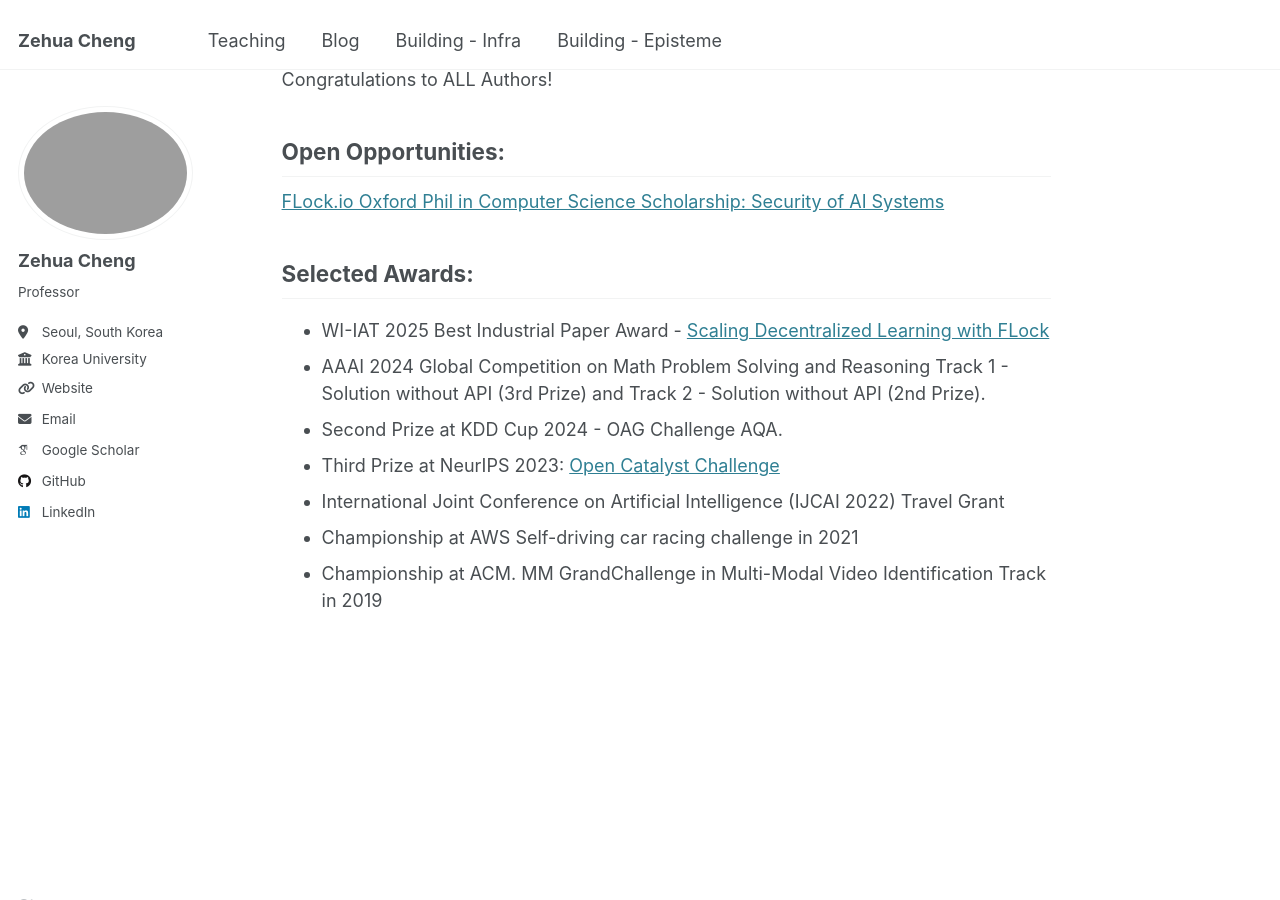
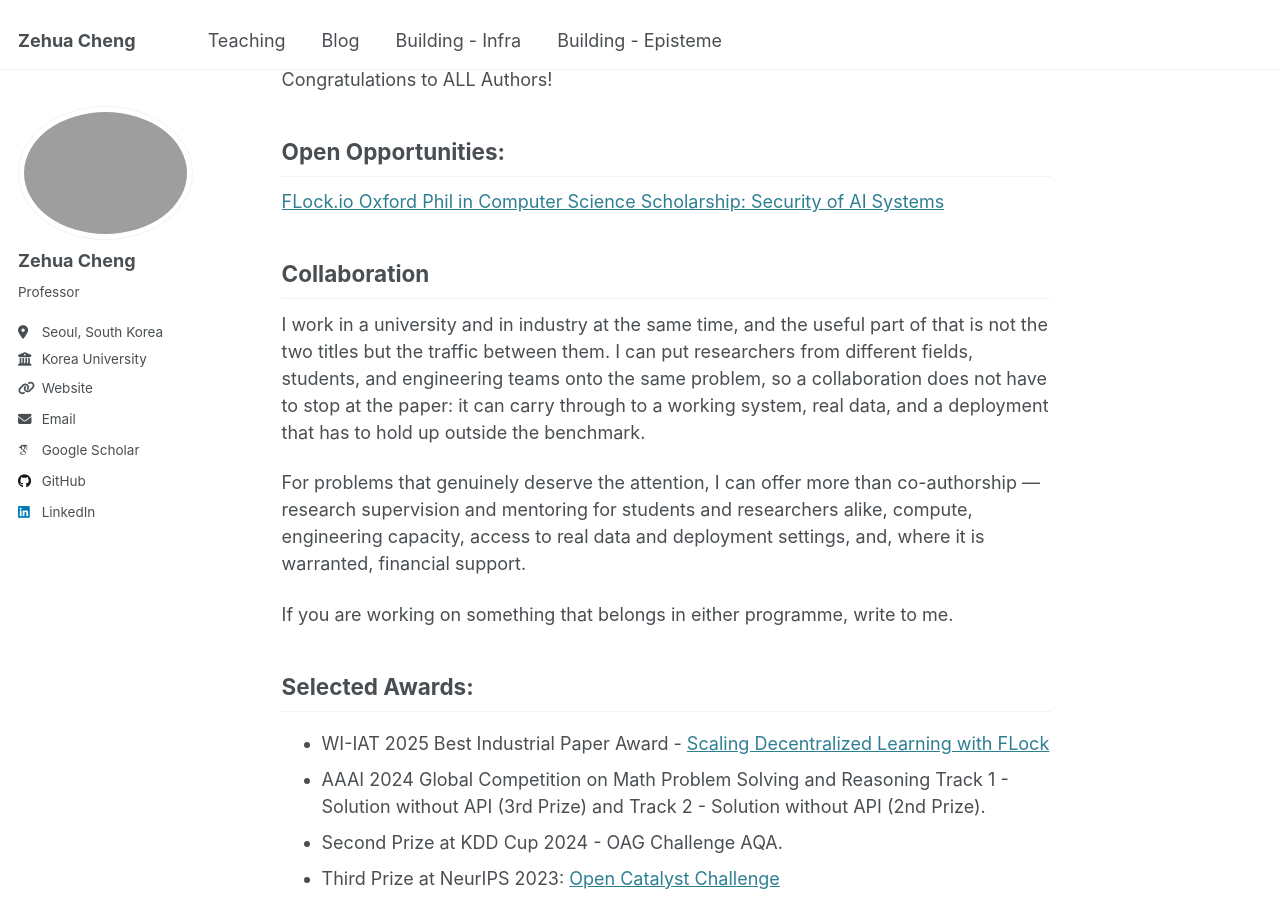
Before and after one commit to limberc/limberc.github.io, a Jekyll site: the page built from _pages/about.md, in a window 1280 px wide and 900 px high, scrolled down 1733 px. Built offline with Jekyll 4.4.1, drawn with Linux system fonts in a browser that asks for light colours; some web fonts are replaced.

Commit message:
Add Collaboration section to about page
Co-Authored-By: Claude Opus 5 (1M context) <noreply@anthropic.com>

```diff
--- a/_pages/about.md
+++ b/_pages/about.md
@@ -53,6 +53,14 @@ I am a Professor in the Department of Information Security at Korea University,
 
 [FLock.io Oxford Phil in Computer Science Scholarship: Security of AI Systems](https://www.cs.ox.ac.uk/aboutus/vacancies/floc_io.html)
 
+## Collaboration
+
+I work in a university and in industry at the same time, and the useful part of that is not the two titles but the traffic between them. I can put researchers from different fields, students, and engineering teams onto the same problem, so a collaboration does not have to stop at the paper: it can carry through to a working system, real data, and a deployment that has to hold up outside the benchmark.
+
+For problems that genuinely deserve the attention, I can offer more than co-authorship — research supervision and mentoring for students and researchers alike, compute, engineering capacity, access to real data and deployment settings, and, where it is warranted, financial support.
+
+If you are working on something that belongs in either programme, write to me.
+
 ## Selected Awards:
 
 - WI-IAT 2025 Best Industrial Paper Award - [Scaling Decentralized Learning with FLock](https://arxiv.org/abs/2507.15349)
```
